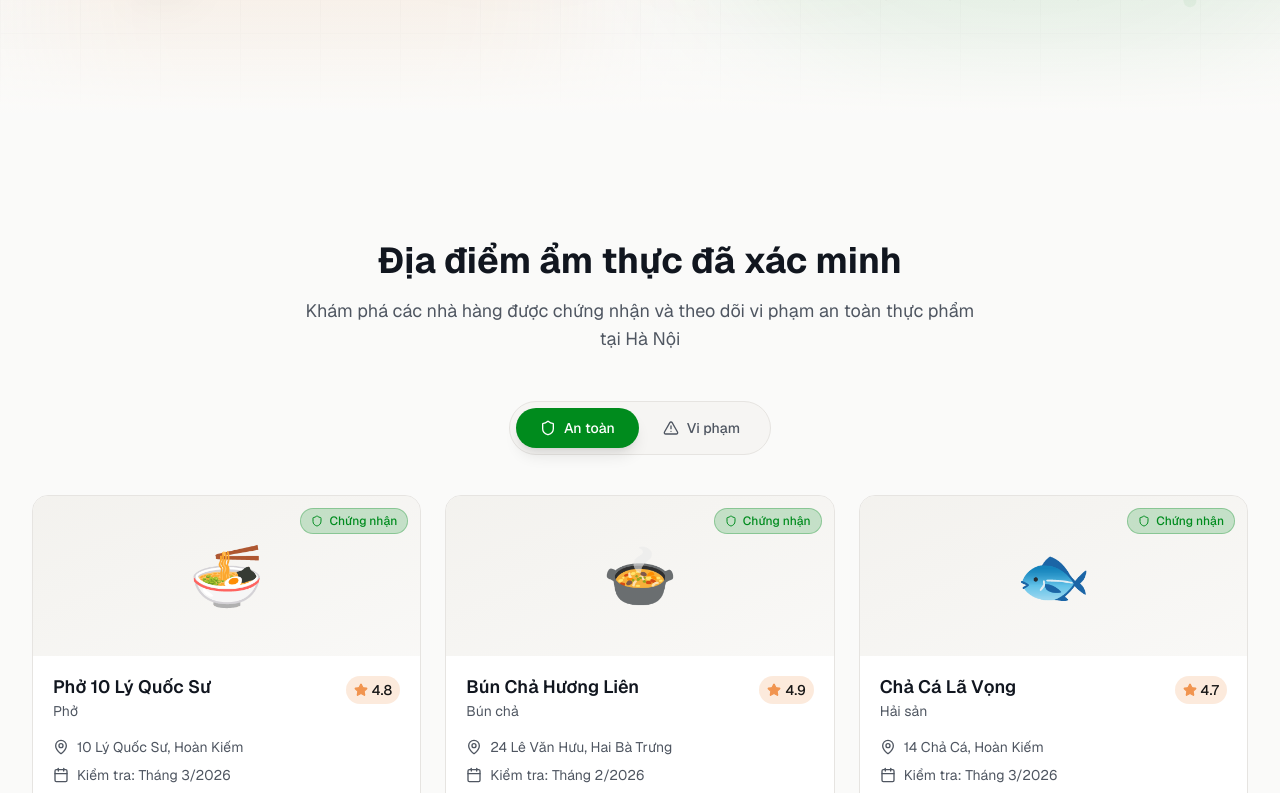
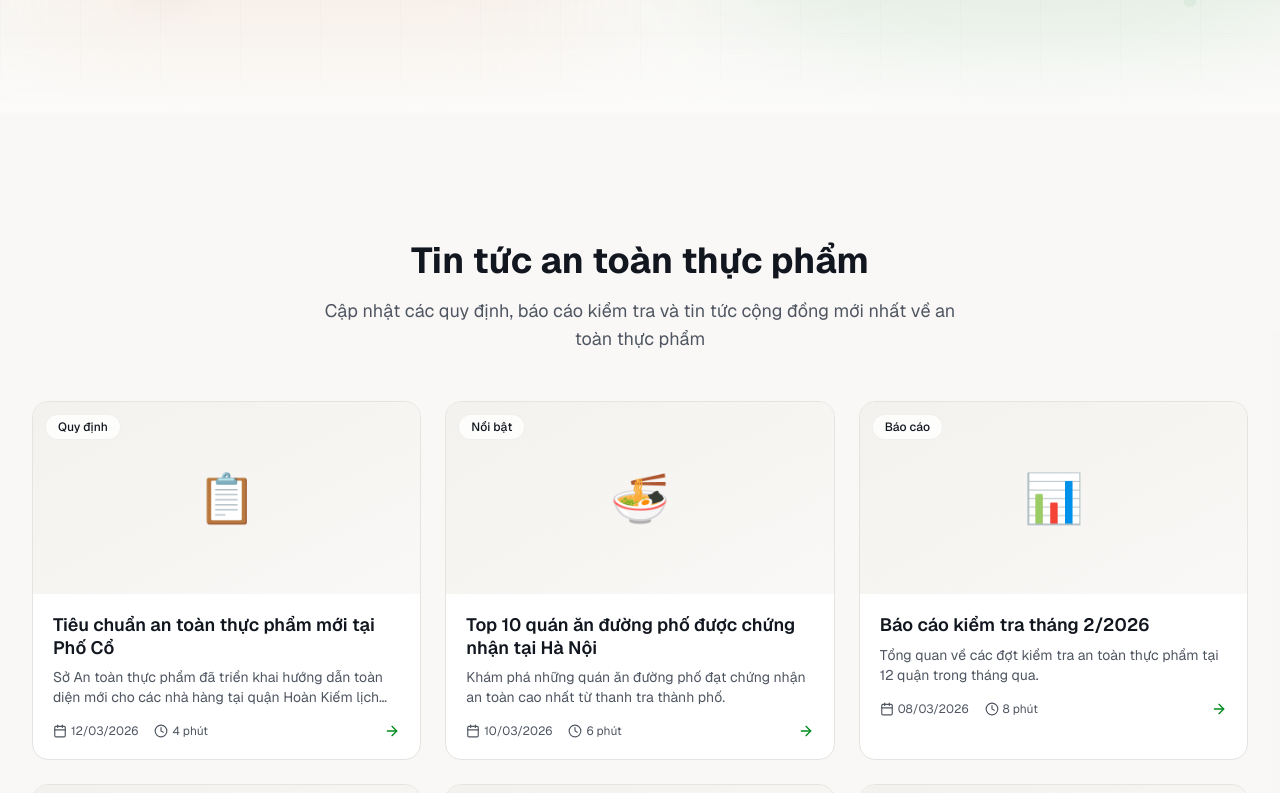
Before and after one commit to quannhk14/attphn, a Next.js app: page / in a window 1280 px wide. Shown: the part 687-1480 px from the top of the page. Built offline with nearby package versions, Linux system fonts and the light colour scheme.

Commit message:
feat: add NewsSection component to homepage layout

```diff
--- a/app/page.tsx
+++ b/app/page.tsx
@@ -11,10 +11,11 @@ export default function Home() {
     <main className="min-h-screen bg-background">
       <Header />
       <HeroSection />
+      <NewsSection />
       <FoodPlacesSection />
       <MapPreviewSection />
       <StatisticsSection />
-      <NewsSection />
+
       <Footer />
     </main>
   );
```
